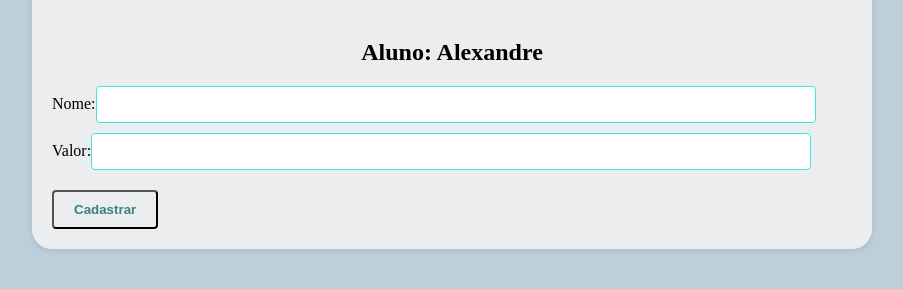
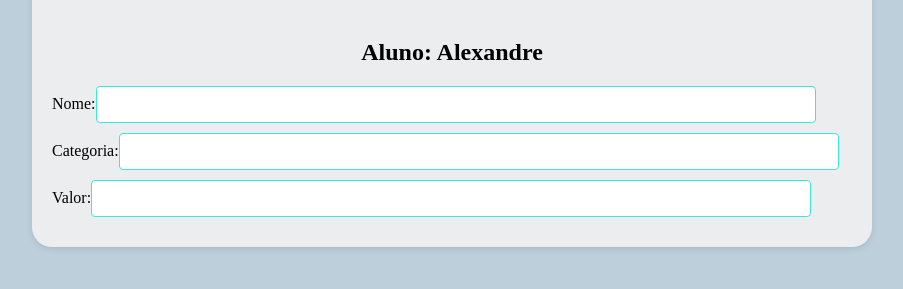
Before and after one commit to alexandremsantos8-sys/implantajasemi, a plain HTML site: page index.html in a window 1280 px wide. Shown: the part 129-418 px from the top of the page, without its empty margins (188-1091 px from the left). Drawn offline with Linux system fonts and the light colour scheme; files that its build step writes are made by us from their sources.

Commit message:
Add category input to product registration form
Added a category input field to the product registration form.

```diff
--- a/index.html
+++ b/index.html
@@ -8,9 +8,9 @@
          <h1>Cadastro de Produtos</h1></br>
          <h2>Aluno: Alexandre</h2>
 
-         Nome:<input type="text" id="nome">
-         Valor:<input type="text" id="preco"></body>
-             <button type="submit">Cadastrar</button>
+         Nome:<input type="text" id="nome"></br>
+         Categoria:<input type="text" id="categoria"></br>
+         Valor:<input type="text" id="preco"></br>
         </form>
     </body>
 
```
